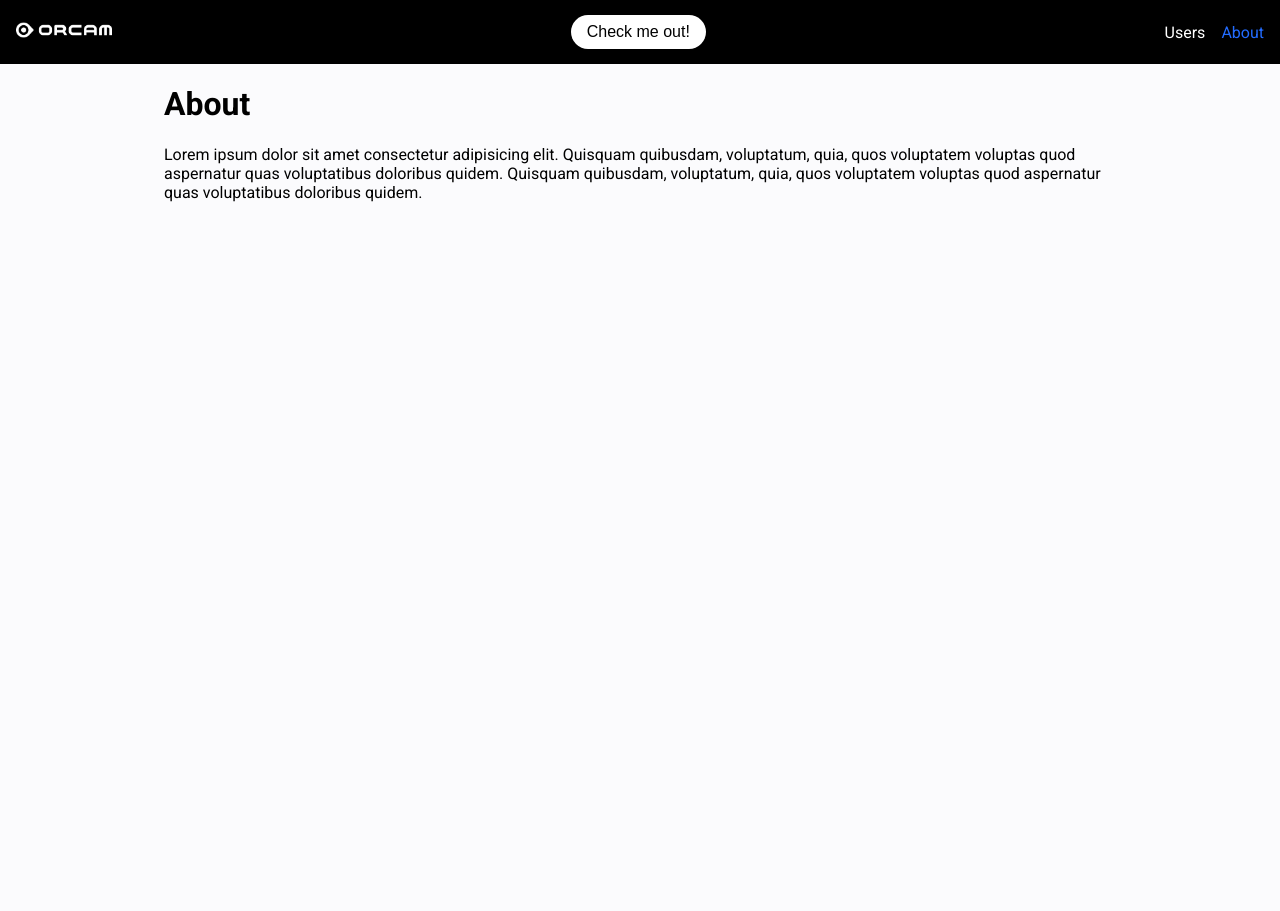
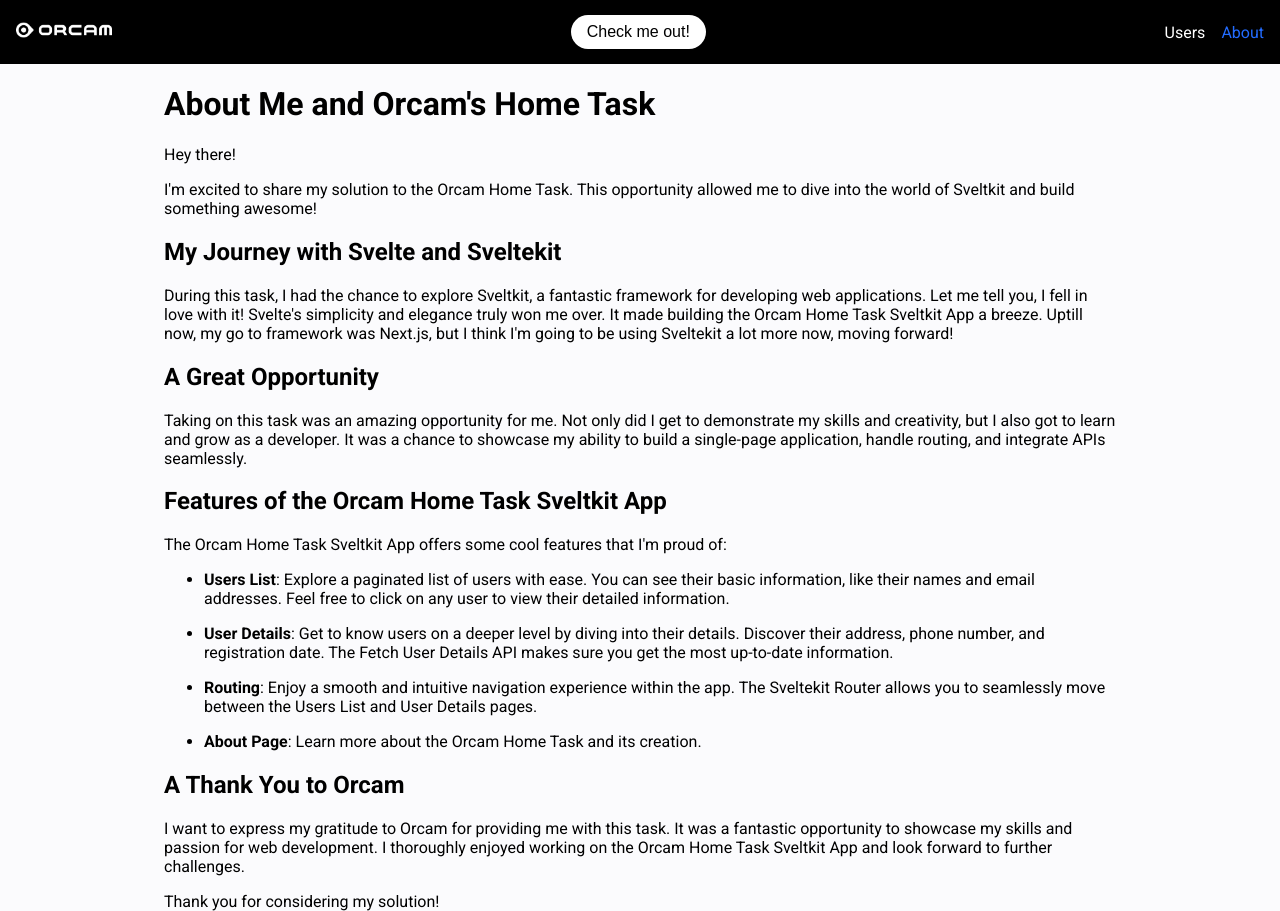
Before and after one commit to hannanel100/orcam, a SvelteKit app: page /about in a window 1280 px wide. Before the commit the page ends 800 px from the top, so only its background shows below. Built offline with nearby package versions, Linux system fonts and the light colour scheme.

Commit message:
refactor: :speech_balloon: updated about text

```diff
--- a/src/routes/about/+page.svelte
+++ b/src/routes/about/+page.svelte
@@ -1,8 +1,58 @@
 <!-- about page -->
 
-<h1>About</h1>
+<h1>About Me and Orcam's Home Task</h1>
+<p>Hey there!</p>
 <p>
-	Lorem ipsum dolor sit amet consectetur adipisicing elit. Quisquam quibusdam, voluptatum, quia,
-	quos voluptatem voluptas quod aspernatur quas voluptatibus doloribus quidem. Quisquam quibusdam,
-	voluptatum, quia, quos voluptatem voluptas quod aspernatur quas voluptatibus doloribus quidem.
+	I'm excited to share my solution to the Orcam Home Task. This opportunity allowed me to dive into
+	the world of Sveltkit and build something awesome!
 </p>
+<h2>My Journey with Svelte and Sveltekit</h2>
+<p>
+	During this task, I had the chance to explore Sveltkit, a fantastic framework for developing web
+	applications. Let me tell you, I fell in love with it! Svelte's simplicity and elegance truly won
+	me over. It made building the Orcam Home Task Sveltkit App a breeze. Uptill now, my go to
+	framework was Next.js, but I think I'm going to be using Sveltekit a lot more now, moving forward!
+</p>
+<h2>A Great Opportunity</h2>
+<p>
+	Taking on this task was an amazing opportunity for me. Not only did I get to demonstrate my skills
+	and creativity, but I also got to learn and grow as a developer. It was a chance to showcase my
+	ability to build a single-page application, handle routing, and integrate APIs seamlessly.
+</p>
+<h2>Features of the Orcam Home Task Sveltkit App</h2>
+<p>The Orcam Home Task Sveltkit App offers some cool features that I'm proud of:</p>
+<ul>
+	<li>
+		<p>
+			<strong>Users List</strong>: Explore a paginated list of users with ease. You can see their
+			basic information, like their names and email addresses. Feel free to click on any user to
+			view their detailed information.
+		</p>
+	</li>
+	<li>
+		<p>
+			<strong>User Details</strong>: Get to know users on a deeper level by diving into their
+			details. Discover their address, phone number, and registration date. The Fetch User Details
+			API makes sure you get the most up-to-date information.
+		</p>
+	</li>
+	<li>
+		<p>
+			<strong>Routing</strong>: Enjoy a smooth and intuitive navigation experience within the app.
+			The Sveltekit Router allows you to seamlessly move between the Users List and User Details
+			pages.
+		</p>
+	</li>
+	<li>
+		<p>
+			<strong>About Page</strong>: Learn more about the Orcam Home Task and its creation.
+		</p>
+	</li>
+</ul>
+<h2>A Thank You to Orcam</h2>
+<p>
+	I want to express my gratitude to Orcam for providing me with this task. It was a fantastic
+	opportunity to showcase my skills and passion for web development. I thoroughly enjoyed working on
+	the Orcam Home Task Sveltkit App and look forward to further challenges.
+</p>
+<p>Thank you for considering my solution!</p>
```
